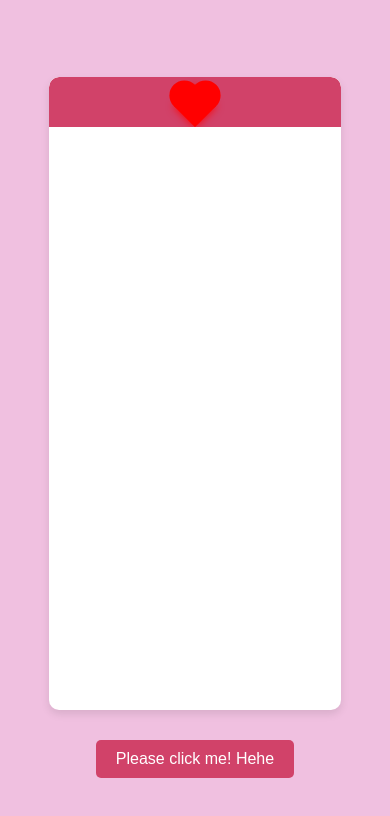
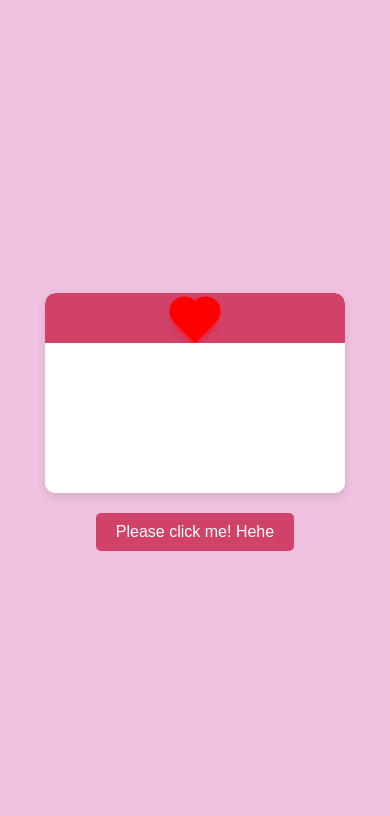
Before and after one commit to sc-tompar/TheaGwapa, a plain HTML site: page index.html in a window 390 px wide. Drawn offline with Linux system fonts and the light colour scheme.

Commit message:
Update styles.css

```diff
--- a/styles.css
+++ b/styles.css
@@ -164,14 +164,6 @@ body {
     to { opacity: 1; transform: translateY(0); }
 }
 
-@media (max-width: 500px) {
-    .envelope {
-        width: 75%;
-        height: 75%;
-        margin: 10px;
-    }
-}
-
 .envelope.open .flap {
     transform: rotateX(180deg);
 }
```
